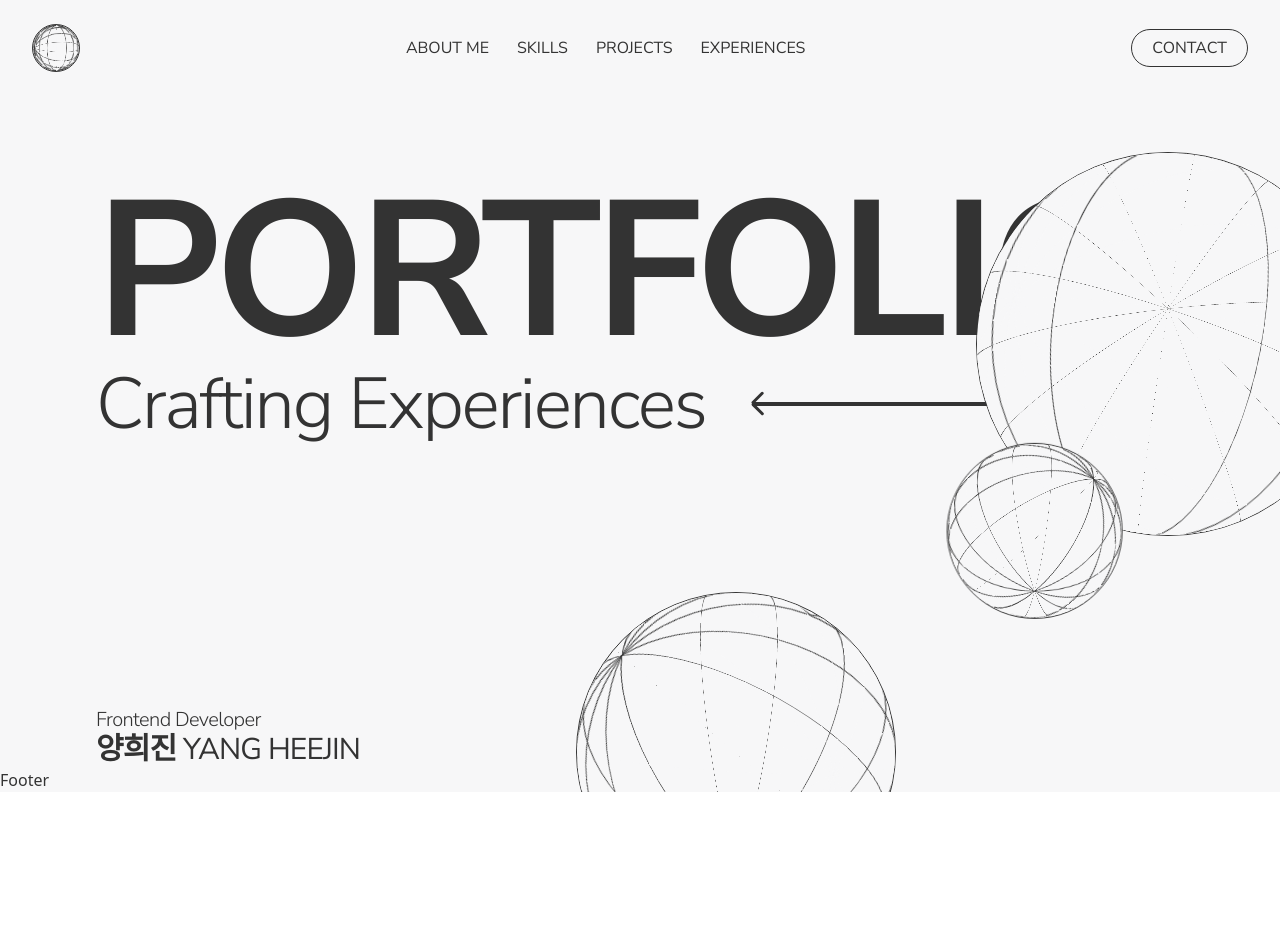
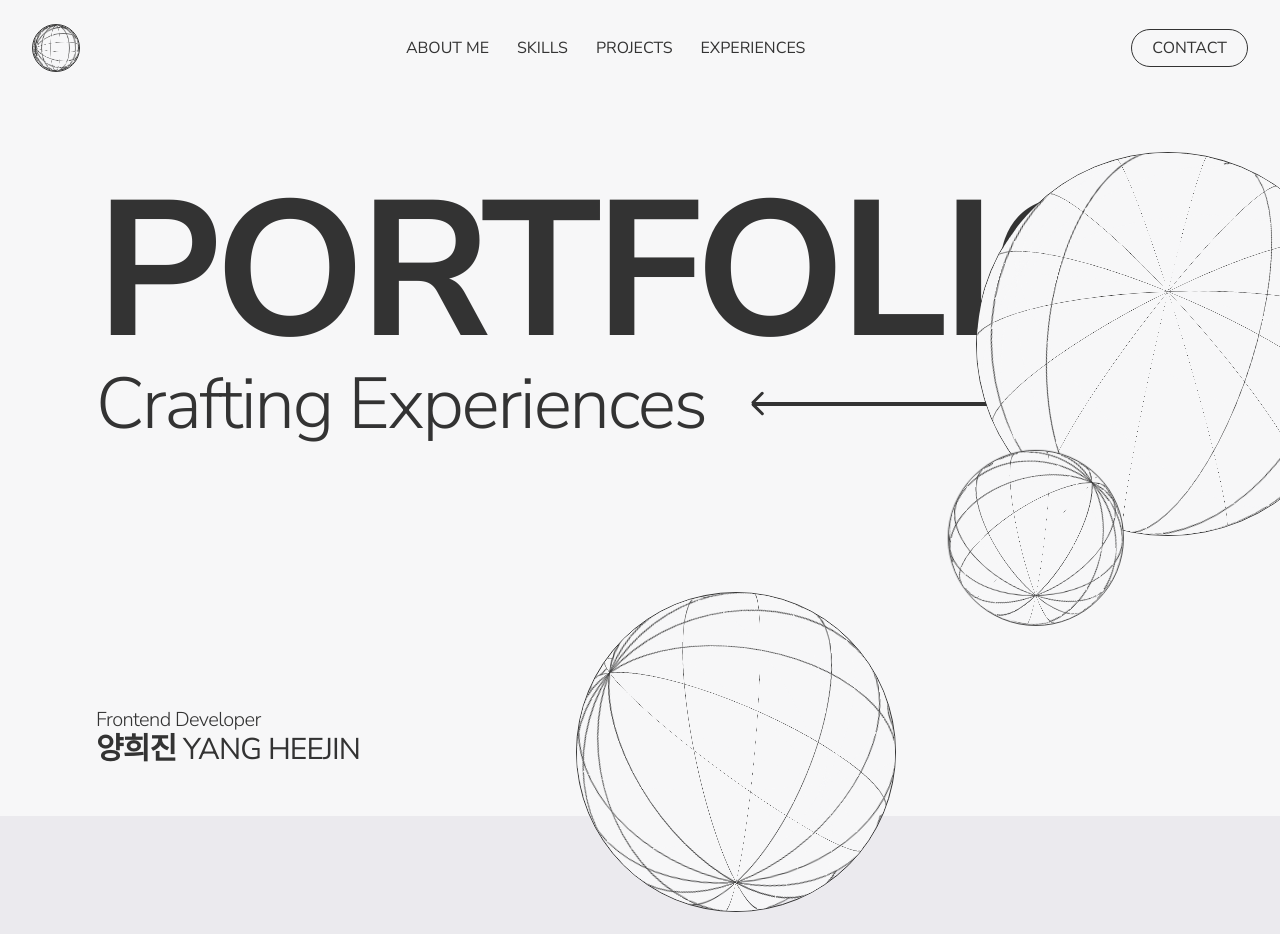
Before and after one commit to Sheep-heee/2024_Portfolio, a React (Vite) app: page / in a window 1280 px wide. Shown: the top 934 px of the page. Before the commit the page ends 800 px from the top, so only its background shows below. Built offline with nearby package versions, Linux system fonts and the light colour scheme; a web font is replaced by a local one.

Commit message:
241026 Working About Section

```diff
--- a/src/components/Header/Header.tsx
+++ b/src/components/Header/Header.tsx
@@ -1,11 +1,23 @@
+import { useNavigate, useLocation } from "react-router-dom";
 import { HashLink } from "react-router-hash-link";
 import Sphere from "../../assets/Sphere";
 import { mainMenuPC, MenuItem } from "../../utils/utils";
 
 const Header = () => {
+  const navigate = useNavigate();
+  const location = useLocation();
+  const pathSegments = location.pathname.split("/").filter(Boolean)[0];
+
   return (
     <div className="w-full flex justify-between items-center font-nunitoSans">
-      <div className="w-12 h-12 rounded-full circleBorder overflow-hidden">
+      <div
+        className="w-12 h-12 rounded-full circleBorder overflow-hidden cursor-pointer"
+        onClick={() => {
+          pathSegments === "project"
+            ? navigate("/home")
+            : window.scrollTo({ top: 0, behavior: "smooth" });
+        }}
+      >
         <Sphere area={"header"} />
       </div>
       <nav>
--- a/src/components/Layout.tsx
+++ b/src/components/Layout.tsx
@@ -8,7 +8,7 @@ const Layout = () => {
       <header className="w-full px-8 h-24 fixed top-0 z-20 flex items-center justify-center">
         <Header />
       </header>
-      <main className="pt-24 z-10">
+      <main className="z-10">
         <Outlet />
       </main>
       <footer className="z-0">
--- a/src/pages/Home.tsx
+++ b/src/pages/Home.tsx
@@ -3,8 +3,8 @@ import Sphere from "../assets/Sphere";
 
 const Home = () => {
   return (
-    <section>
-      <div className="relative">
+    <>
+      <section className="relative pt-24 z-10">
         <div className="mainArrow">
           <div className="w-full h-full relative flex items-center">
             <span className="absolute top-8.5 w-4 h-0.75 rounded-sm bg-mainBlack -rotate-45 origin-left"></span>
@@ -13,21 +13,21 @@ const Home = () => {
           </div>
         </div>
         <motion.div
-          className="w-96 h-96 absolute top-14 right-negative20 rounded-full circleBorder overflow-hidden"
+          className="w-96 h-96 absolute top-38 right-negative20 rounded-full circleBorder overflow-hidden"
           transition={{ duration: 0.3 }}
           whileHover={{ scale: 1.05 }}
         >
           <Sphere area={"home1"} />
         </motion.div>
         <motion.div
-          className="w-80 h-80 absolute top-125 right-96 rounded-full circleBorder overflow-hidden"
+          className="w-80 h-80 absolute top-149 right-96 rounded-full circleBorder overflow-hidden"
           transition={{ duration: 0.3 }}
           whileHover={{ scale: 1.05 }}
         >
           <Sphere area={"home2"} />
         </motion.div>
         <motion.div
-          className="w-44 h-44 absolute top-96 right-40"
+          className="w-44 h-44 absolute top-120 right-40"
           transition={{ duration: 0.5 }}
           whileHover={{ scale: 1.1 }}
         >
@@ -35,7 +35,7 @@ const Home = () => {
             <Sphere area={"home3"} />
           </div>
         </motion.div>
-        <div className="px-24 h-168 flex flex-col justify-between">
+        <div className="px-24 h-168 flex flex-col justify-between mb-12">
           <div className="font-nunitoSans flex flex-col">
             <div className="text-title font-bold leading-none tracking-titleSpacing flex items-center gap-5 mt-20">
               <h1>PORTFOLIO</h1>
@@ -81,8 +81,19 @@ const Home = () => {
             </div>
           </div>
         </div>
-      </div>
-    </section>
+      </section>
+      <section>
+        <div className="w-400 h-235">
+          <div className="w-full h-120 bg-lightBlueGrey overflow-hidden rounded-r-full relative">
+            <img
+              src="/img/graphic01.png"
+              alt="graphic image"
+              className="absolute top-1/4 left-1/2 -translate-x-2/4"
+            />
+          </div>
+        </div>
+      </section>
+    </>
   );
 };
 
--- a/tailwind.config.js
+++ b/tailwind.config.js
@@ -12,6 +12,7 @@ export default {
         darkGrey: "#777777",
         mainBlack: "#333333",
         blue: `#5D61D3`,
+        lightBlueGrey: "#EBEAEE",
       },
       fontSize: {
         title: "12rem",
@@ -57,13 +58,22 @@ export default {
         sphereHome3: "sphereRotateHome3 40s infinite linear",
         sphereBounce3: "sphereBounceHome3 5s infinite ease-out",
       },
+      width: {
+        308: "77rem",
+        400: "100rem",
+      },
       height: {
         0.75: "0.2rem",
+        120: "30rem",
         168: "42rem",
+        235: "59rem",
       },
       inset: {
-        8.5: "2.125re,",
+        8.5: "2.15rem",
+        38: "9.5rem",
+        120: "30rem",
         125: "31rem",
+        149: "37rem",
         negative20: "-5rem",
       },
     },
@@ -75,7 +85,7 @@ export default {
           width: "calc(100% - 752px)",
           height: "4.5rem",
           position: "absolute",
-          top: "272px",
+          top: "368px",
           right: "0",
         },
         ".perspective-1000": {
```
Also changed, not shown: public/img/graphic01.png (added).
